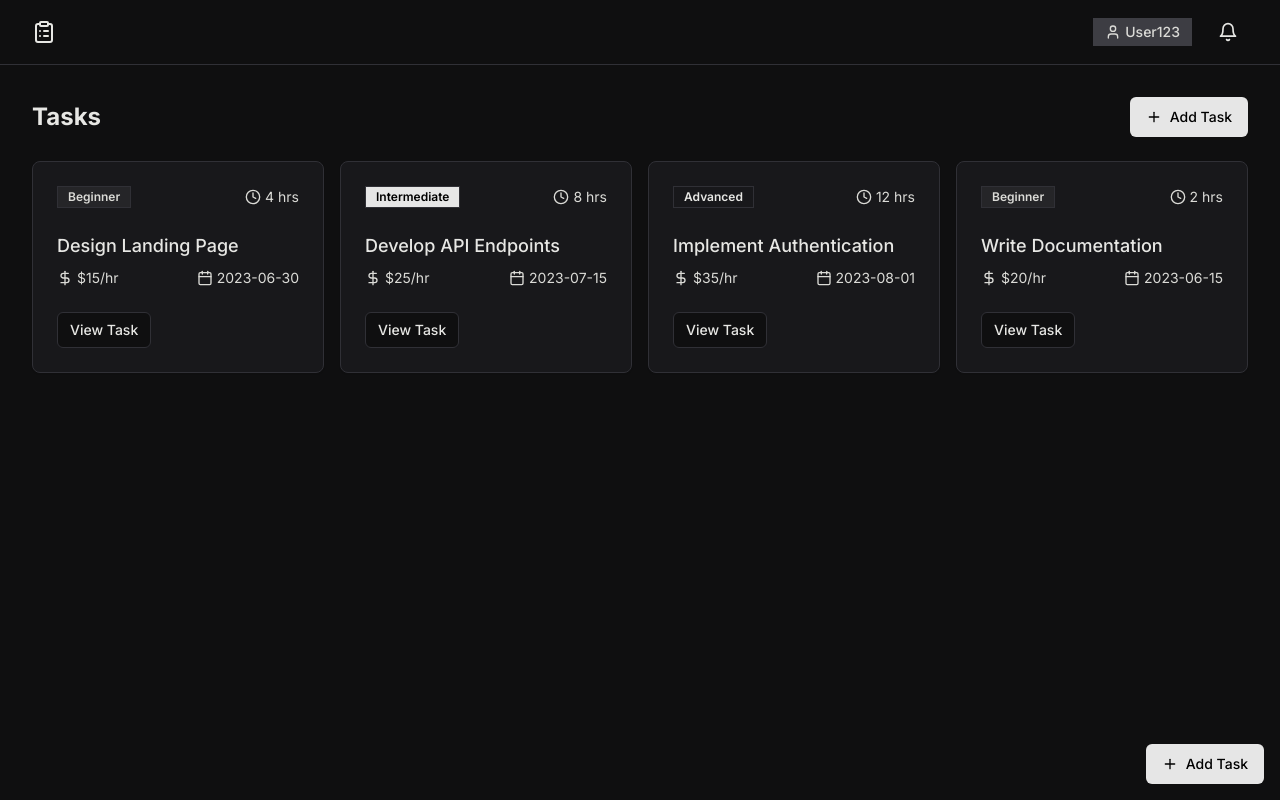
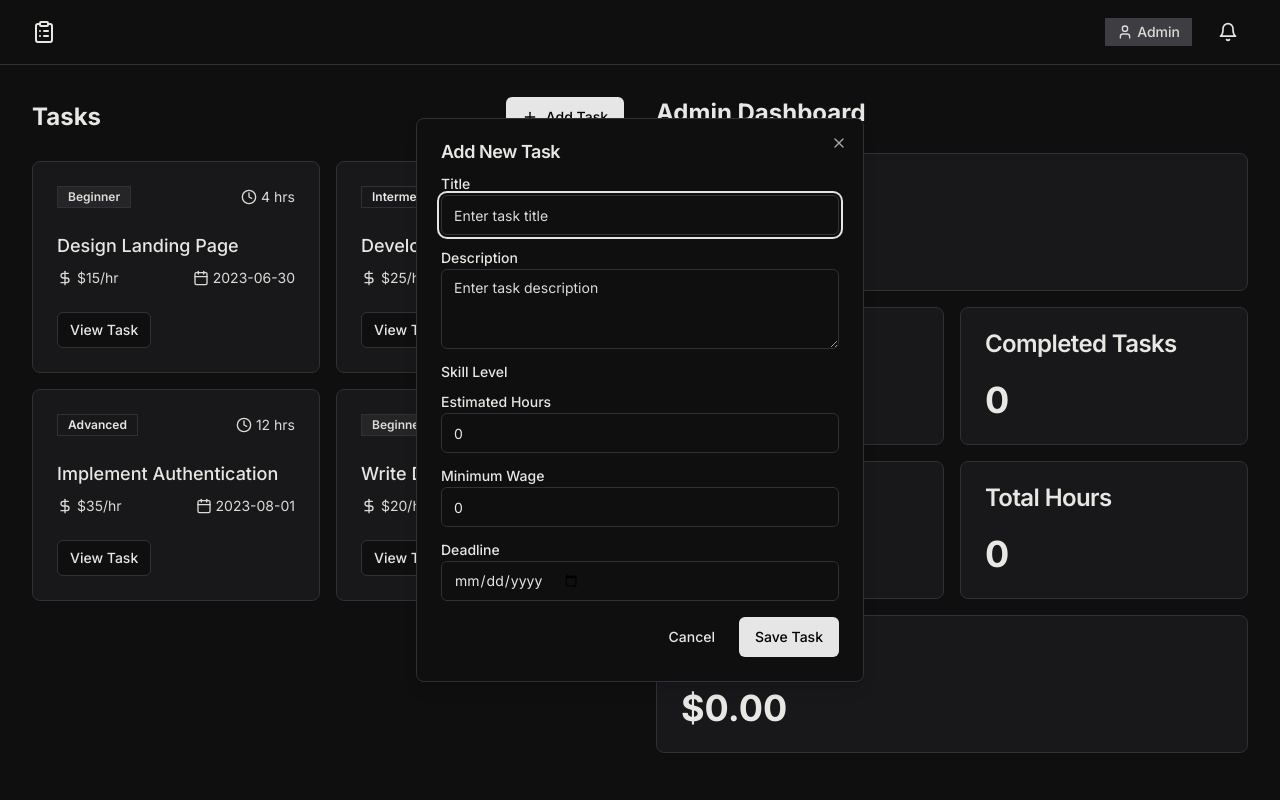
Before and after one commit to sjais1337/overtime_frontend_v2, a Next.js app: page / in a window 1280 px wide. Both pictures are taken after a click on the button "Add Task". Built offline with nearby package versions, Linux system fonts and the light colour scheme; no server answers.

Commit message:
admin ui fixed

```diff
--- a/package.json
+++ b/package.json
@@ -18,7 +18,7 @@
     "clsx": "^2.1.1",
     "lucide-react": "^0.437.0",
     "next": "14.2.7",
-    "react": "^18",
+    "react": "^18.3.1",
     "react-dom": "^18",
     "tailwind-merge": "^2.5.2",
     "tailwindcss-animate": "^1.0.7"
--- a/src/components/component/admin.jsx
+++ b/src/components/component/admin.jsx
@@ -1,20 +1,108 @@
+"use client"
+
+import { useState, useEffect } from "react"
 import Link from "next/link"
 import { Button } from "@/components/ui/button"
-import { Card, CardHeader, CardContent, CardFooter } from "@/components/ui/card"
+import { Card, CardHeader, CardContent, CardFooter, CardTitle } from "@/components/ui/card"
 import { Badge } from "@/components/ui/badge"
-import {
-  Dialog,
-  DialogTrigger,
-  DialogContent,
-  DialogHeader,
-  DialogTitle,
-  DialogFooter,
-} from "@/components/ui/dialog";
+import { Dialog, DialogContent, DialogHeader, DialogTitle, DialogFooter } from "@/components/ui/dialog";
 import { Label } from "@/components/ui/label"
 import { Input } from "@/components/ui/input"
+import { Textarea } from "@/components/ui/textarea"
 import { Select, SelectContent, SelectItem } from "@/components/ui/select"
 
 export function Admin() {
+  const [tasks, setTasks] = useState([
+    {
+      title: "Design Landing Page",
+      skillLevel: "Beginner",
+      estimatedHours: 4,
+      wage: 15,
+      deadline: "2023-06-30",
+      description: "Design a modern and responsive landing page for the company website.",
+    },
+    {
+      title: "Develop API Endpoints",
+      skillLevel: "Intermediate",
+      estimatedHours: 8,
+      wage: 25,
+      deadline: "2023-07-15",
+      description: "Implement RESTful API endpoints for the backend services.",
+    },
+    {
+      title: "Implement Authentication",
+      skillLevel: "Advanced",
+      estimatedHours: 12,
+      wage: 35,
+      deadline: "2023-08-01",
+      description: "Integrate a secure authentication system with social login options.",
+    },
+    {
+      title: "Write Documentation",
+      skillLevel: "Beginner",
+      estimatedHours: 2,
+      wage: 20,
+      deadline: "2023-06-15",
+      description:
+        "Create comprehensive documentation for the project, including user guides and technical specifications.",
+    },
+  ])
+  const [onChainCost, setOnChainCost] = useState(0)
+  const [statistics, setStatistics] = useState({
+    totalTasks: 0,
+    completedTasks: 0,
+    pendingTasks: 0,
+    totalHours: 0,
+    totalWage: 0,
+  })
+  useEffect(() => {
+    const fetchData = async () => {
+      try {
+        const response = await fetch("YOUR_API_URL")
+        const data = await response.json()
+        setOnChainCost(data.onChainCost)
+        setStatistics(data.statistics)
+      } catch (error) {
+        console.error("Error fetching data:", error)
+      }
+    }
+    fetchData()
+  }, [])
+  const handleAddTask = (task) => {
+    setTasks([...tasks, task])
+  }
+  const [selectedTask, setSelectedTask] = useState(null)
+  const handleViewTask = (task) => {
+    setSelectedTask(task)
+  }
+  const [newTask, setNewTask] = useState({
+    title: "",
+    skillLevel: "beginner",
+    estimatedHours: 0,
+    wage: 0,
+    deadline: "",
+    description: "",
+  })
+  const handleNewTaskChange = (field, value) => {
+    setNewTask({ ...newTask, [field]: value })
+  }
+  const handleSaveTask = () => {
+    handleAddTask(newTask)
+    setNewTask({
+      title: "",
+      skillLevel: "beginner",
+      estimatedHours: 0,
+      wage: 0,
+      deadline: "",
+      description: "",
+    })
+    setIsAddTaskOpen(false)
+  }
+  const [isAddTaskOpen, setIsAddTaskOpen] = useState(false)
+  const [visibleTasks, setVisibleTasks] = useState(4)
+  const handleViewMore = () => {
+    setVisibleTasks(tasks.length)
+  }
   return (
     (<div className="flex min-h-screen flex-col bg-background">
       <header className="sticky top-0 z-40 w-full border-b bg-background">
@@ -31,7 +119,7 @@ export function Admin() {
             <div
               className="flex items-center gap-1 rounded-full bg-muted px-3 py-1 text-sm font-medium text-muted-foreground">
               <UserIcon className="h-4 w-4" />
-              <span>User123</span>
+              <span>Admin</span>
             </div>
             <Button variant="ghost" size="icon" className="rounded-full">
               <BellIcon className="h-5 w-5" />
@@ -41,139 +129,170 @@ export function Admin() {
         </div>
       </header>
       <main className="container flex-1 py-8 px-4 sm:px-6 lg:px-8">
+        <div className="grid gap-8 lg:grid-cols-2">
+          <div>
             <div className="flex items-center justify-between">
               <h1 className="text-2xl font-bold">Tasks</h1>
-          <Button>
+              <Button onClick={() => setIsAddTaskOpen(true)}>
                 <PlusIcon className="mr-2 h-4 w-4" />
                 Add Task
               </Button>
             </div>
-        <div className="mt-6 grid gap-4 sm:grid-cols-2 lg:grid-cols-3 xl:grid-cols-4">
-          <Card>
+            <div className="mt-6 grid gap-4 sm:grid-cols-2">
+              {tasks.slice(0, visibleTasks).map((task, index) => (
+                <Card key={index}>
                   <CardHeader>
                     <div className="flex items-center justify-between">
-                <Badge variant="secondary">Beginner</Badge>
+                      <Badge
+                        variant={
+                          task.skillLevel === "Beginner"
+                            ? "secondary"
+                            : task.skillLevel === "Intermediate"
+                            ? "primary"
+                            : "success"
+                        }>
+                        {task.skillLevel}
+                      </Badge>
                       <div className="flex items-center gap-1 text-sm text-muted-foreground">
                         <ClockIcon className="h-4 w-4" />
-                  <span>4 hrs</span>
+                        <span>{task.estimatedHours} hrs</span>
                       </div>
                     </div>
                   </CardHeader>
                   <CardContent className="grid gap-2">
-              <div className="text-lg font-medium">Design Landing Page</div>
+                    <div className="text-lg font-medium">{task.title}</div>
                     <div className="flex items-center justify-between">
                       <div className="flex items-center gap-1 text-sm text-muted-foreground">
                         <DollarSignIcon className="h-4 w-4" />
-                  <span>$15/hr</span>
+                        <span>${task.wage}/hr</span>
                       </div>
                       <div className="flex items-center gap-1 text-sm text-muted-foreground">
                         <CalendarIcon className="h-4 w-4" />
-                  <span>2023-06-30</span>
+                        <span>{task.deadline}</span>
                       </div>
                     </div>
                   </CardContent>
                   <CardFooter>
-              <Button variant="outline" size="sm">
+                    <Button variant="outline" size="sm" onClick={() => handleViewTask(task)}>
                       View Task
                     </Button>
                   </CardFooter>
                 </Card>
+              ))}
+            </div>
+            {tasks.length > 4 && (
+              <div className="mt-4 flex justify-center">
+                <Button variant="outline" onClick={handleViewMore}>
+                  View More
+                </Button>
+              </div>
+            )}
+          </div>
+          <div>
+            <div className="flex items-center justify-between">
+              <h1 className="text-2xl font-bold">Admin Dashboard</h1>
+            </div>
+            <div className="mt-6 grid gap-4">
               <Card>
                 <CardHeader>
+                  <CardTitle>On-Chain Cost</CardTitle>
+                </CardHeader>
+                <CardContent>
+                  <div className="text-4xl font-bold">${onChainCost.toFixed(2)}</div>
+                </CardContent>
+              </Card>
+              <div className="grid grid-cols-2 gap-4">
+                <Card>
+                  <CardHeader>
+                    <CardTitle>Total Tasks</CardTitle>
+                  </CardHeader>
+                  <CardContent>
+                    <div className="text-4xl font-bold">{statistics.totalTasks}</div>
+                  </CardContent>
+                </Card>
+                <Card>
+                  <CardHeader>
+                    <CardTitle>Completed Tasks</CardTitle>
+                  </CardHeader>
+                  <CardContent>
+                    <div className="text-4xl font-bold">{statistics.completedTasks}</div>
+                  </CardContent>
+                </Card>
+                <Card>
+                  <CardHeader>
+                    <CardTitle>Pending Tasks</CardTitle>
+                  </CardHeader>
+                  <CardContent>
+                    <div className="text-4xl font-bold">{statistics.pendingTasks}</div>
+                  </CardContent>
+                </Card>
+                <Card>
+                  <CardHeader>
+                    <CardTitle>Total Hours</CardTitle>
+                  </CardHeader>
+                  <CardContent>
+                    <div className="text-4xl font-bold">{statistics.totalHours}</div>
+                  </CardContent>
+                </Card>
+              </div>
+              <Card>
+                <CardHeader>
+                  <CardTitle>Total Wage</CardTitle>
+                </CardHeader>
+                <CardContent>
+                  <div className="text-4xl font-bold">${statistics.totalWage.toFixed(2)}</div>
+                </CardContent>
+              </Card>
+            </div>
+          </div>
+        </div>
+      </main>
+      <Dialog
+        open={selectedTask !== null}
+        onOpenChange={(open) => setSelectedTask(open ? selectedTask : null)}>
+        <DialogContent className="max-w-md">
+          <DialogHeader>
+            <DialogTitle>{selectedTask?.title}</DialogTitle>
+          </DialogHeader>
+          <div>
+            <div className="grid gap-4">
               <div className="flex items-center justify-between">
-                <Badge>Intermediate</Badge>
+                <Badge
+                  variant={
+                    selectedTask?.skillLevel === "Beginner"
+                      ? "secondary"
+                      : selectedTask?.skillLevel === "Intermediate"
+                      ? "primary"
+                      : "success"
+                  }>
+                  {selectedTask?.skillLevel}
+                </Badge>
                 <div className="flex items-center gap-1 text-sm text-muted-foreground">
                   <ClockIcon className="h-4 w-4" />
-                  <span>8 hrs</span>
+                  <span>{selectedTask?.estimatedHours} hrs</span>
                 </div>
               </div>
-            </CardHeader>
-            <CardContent className="grid gap-2">
-              <div className="text-lg font-medium">Develop API Endpoints</div>
               <div className="flex items-center justify-between">
                 <div className="flex items-center gap-1 text-sm text-muted-foreground">
                   <DollarSignIcon className="h-4 w-4" />
-                  <span>$25/hr</span>
+                  <span>${selectedTask?.wage}/hr</span>
                 </div>
                 <div className="flex items-center gap-1 text-sm text-muted-foreground">
                   <CalendarIcon className="h-4 w-4" />
-                  <span>2023-07-15</span>
+                  <span>{selectedTask?.deadline}</span>
                 </div>
               </div>
-            </CardContent>
-            <CardFooter>
-              <Button variant="outline" size="sm">
-                View Task
-              </Button>
-            </CardFooter>
-          </Card>
-          <Card>
-            <CardHeader>
-              <div className="flex items-center justify-between">
-                <Badge variant="success">Advanced</Badge>
-                <div className="flex items-center gap-1 text-sm text-muted-foreground">
-                  <ClockIcon className="h-4 w-4" />
-                  <span>12 hrs</span>
+              <div className="text-sm text-muted-foreground">{selectedTask?.description}</div>
             </div>
           </div>
-            </CardHeader>
-            <CardContent className="grid gap-2">
-              <div className="text-lg font-medium">Implement Authentication</div>
-              <div className="flex items-center justify-between">
-                <div className="flex items-center gap-1 text-sm text-muted-foreground">
-                  <DollarSignIcon className="h-4 w-4" />
-                  <span>$35/hr</span>
+          <DialogFooter>
+            <div>
+              <Button variant="ghost">Close</Button>
             </div>
-                <div className="flex items-center gap-1 text-sm text-muted-foreground">
-                  <CalendarIcon className="h-4 w-4" />
-                  <span>2023-08-01</span>
-                </div>
-              </div>
-            </CardContent>
-            <CardFooter>
-              <Button variant="outline" size="sm">
-                View Task
-              </Button>
-            </CardFooter>
-          </Card>
-          <Card>
-            <CardHeader>
-              <div className="flex items-center justify-between">
-                <Badge variant="secondary">Beginner</Badge>
-                <div className="flex items-center gap-1 text-sm text-muted-foreground">
-                  <ClockIcon className="h-4 w-4" />
-                  <span>2 hrs</span>
-                </div>
-              </div>
-            </CardHeader>
-            <CardContent className="grid gap-2">
-              <div className="text-lg font-medium">Write Documentation</div>
-              <div className="flex items-center justify-between">
-                <div className="flex items-center gap-1 text-sm text-muted-foreground">
-                  <DollarSignIcon className="h-4 w-4" />
-                  <span>$20/hr</span>
-                </div>
-                <div className="flex items-center gap-1 text-sm text-muted-foreground">
-                  <CalendarIcon className="h-4 w-4" />
-                  <span>2023-06-15</span>
-                </div>
-              </div>
-            </CardContent>
-            <CardFooter>
-              <Button variant="outline" size="sm">
-                View Task
-              </Button>
-            </CardFooter>
-          </Card>
-        </div>
-      </main>
-      <Dialog>
-        <DialogTrigger asChild>
-          <Button className="fixed bottom-4 right-4 z-50">
-            <PlusIcon className="mr-2 h-4 w-4" />
-            Add Task
-          </Button>
-        </DialogTrigger>
+          </DialogFooter>
+        </DialogContent>
+      </Dialog>
+      <Dialog open={isAddTaskOpen} onOpenChange={(open) => setIsAddTaskOpen(open)}>
         <DialogContent className="max-w-md">
           <DialogHeader>
             <DialogTitle>Add New Task</DialogTitle>
@@ -182,11 +301,26 @@ export function Admin() {
             <form className="grid gap-4">
               <div className="grid gap-1">
                 <Label htmlFor="title">Title</Label>
-                <Input id="title" placeholder="Enter task title" />
+                <Input
+                  id="title"
+                  placeholder="Enter task title"
+                  value={newTask.title}
+                  onChange={(e) => handleNewTaskChange("title", e.target.value)} />
+              </div>
+              <div className="grid gap-1">
+                <Label htmlFor="description">Description</Label>
+                <Textarea
+                  id="description"
+                  placeholder="Enter task description"
+                  value={newTask.description}
+                  onChange={(e) => handleNewTaskChange("description", e.target.value)} />
               </div>
               <div className="grid gap-1">
                 <Label htmlFor="skill-level">Skill Level</Label>
-                <Select id="skill-level">
+                <Select
+                  id="skill-level"
+                  value={newTask.skillLevel}
+                  onValueChange={(e) => handleNewTaskChange("skillLevel", e.target.value)}>
                   <SelectContent>
                     <SelectItem value="beginner">Beginner</SelectItem>
                     <SelectItem value="intermediate">Intermediate</SelectItem>
@@ -196,15 +330,29 @@ export function Admin() {
               </div>
               <div className="grid gap-1">
                 <Label htmlFor="estimated-hours">Estimated Hours</Label>
-                <Input id="estimated-hours" type="number" placeholder="Enter estimated hours" />
+                <Input
+                  id="estimated-hours"
+                  type="number"
+                  placeholder="Enter estimated hours"
+                  value={newTask.estimatedHours}
+                  onChange={(e) => handleNewTaskChange("estimatedHours", Number(e.target.value))} />
               </div>
               <div className="grid gap-1">
                 <Label htmlFor="minimum-wage">Minimum Wage</Label>
-                <Input id="minimum-wage" type="number" placeholder="Enter minimum wage" />
+                <Input
+                  id="minimum-wage"
+                  type="number"
+                  placeholder="Enter minimum wage"
+                  value={newTask.wage}
+                  onChange={(e) => handleNewTaskChange("wage", Number(e.target.value))} />
               </div>
               <div className="grid gap-1">
                 <Label htmlFor="deadline">Deadline</Label>
-                <Input id="deadline" type="date" />
+                <Input
+                  id="deadline"
+                  type="date"
+                  value={newTask.deadline}
+                  onChange={(e) => handleNewTaskChange("deadline", e.target.value)} />
               </div>
             </form>
           </div>
@@ -212,7 +360,9 @@ export function Admin() {
             <div>
               <Button variant="ghost">Cancel</Button>
             </div>
-            <Button type="submit">Save Task</Button>
+            <Button type="submit" onClick={handleSaveTask}>
+              Save Task
+            </Button>
           </DialogFooter>
         </DialogContent>
       </Dialog>
--- /dev/null
+++ b/src/components/component/connect_wallet.jsx
@@ -0,0 +1,39 @@
+"use client"
+
+import { useState } from "react"
+import { Button } from "@/components/ui/button"
+import { Loader2 } from "lucide-react"
+
+export function ConnectWalletButton() {
+  const [isLoading, setIsLoading] = useState(false)
+
+  const handleConnect = async () => {
+    setIsLoading(true)
+    // Simulating wallet connection delay
+    await new Promise(resolve => setTimeout(resolve, 2000))
+    setIsLoading(false)
+    // Add your actual wallet connection logic here
+  }
+
+  return (
+    (<div
+      className="flex flex-col items-center justify-center min-h-screen bg-gray-950">
+      <h1 className="text-3xl font-bold text-white mb-8 text-center">
+        Connect to MetaMask
+      </h1>
+      <Button
+        onClick={handleConnect}
+        disabled={isLoading}
+        className="bg-white hover:bg-gray-100 text-gray-900 font-semibold py-2 px-4 rounded-lg shadow-lg transition duration-300 ease-in-out transform hover:scale-105 focus:outline-none focus:ring-2 focus:ring-gray-400 focus:ring-opacity-50 disabled:bg-gray-200 disabled:text-gray-500">
+        {isLoading ? (
+          <>
+            <Loader2 className="mr-2 h-4 w-4 animate-spin text-gray-700" />
+            Connecting...
+          </>
+        ) : (
+          "Connect Wallet"
+        )}
+      </Button>
+    </div>)
+  );
+}
--- /dev/null
+++ b/src/components/ui/textarea.jsx
@@ -0,0 +1,18 @@
+import * as React from "react"
+
+import { cn } from "@/lib/utils"
+
+const Textarea = React.forwardRef(({ className, ...props }, ref) => {
+  return (
+    (<textarea
+      className={cn(
+        "flex min-h-[80px] w-full rounded-md border border-input bg-background px-3 py-2 text-sm ring-offset-background placeholder:text-muted-foreground focus-visible:outline-none focus-visible:ring-2 focus-visible:ring-ring focus-visible:ring-offset-2 disabled:cursor-not-allowed disabled:opacity-50",
+        className
+      )}
+      ref={ref}
+      {...props} />)
+  );
+})
+Textarea.displayName = "Textarea"
+
+export { Textarea }
```
Also changed, not shown: 1 other file (tests, documents, lock files or other folders). Lines whose indentation alone changed are shown as unchanged.
